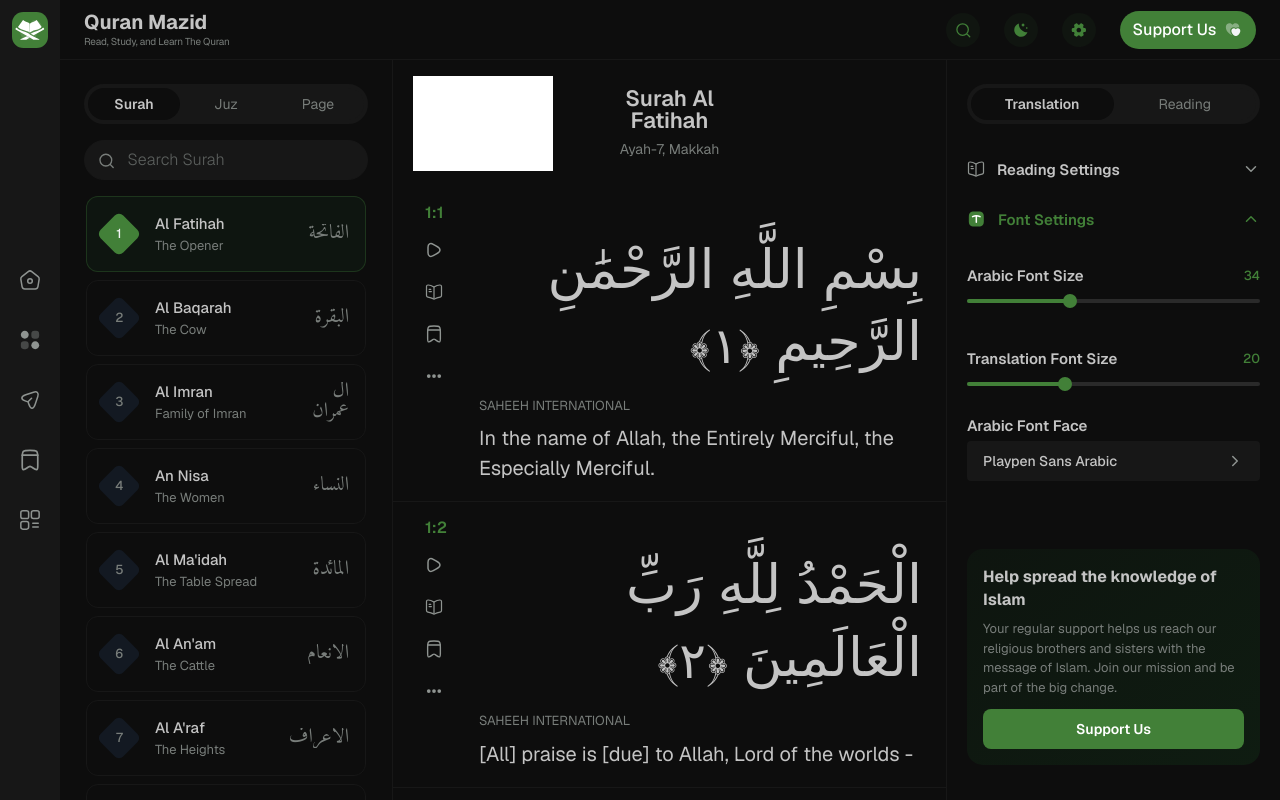
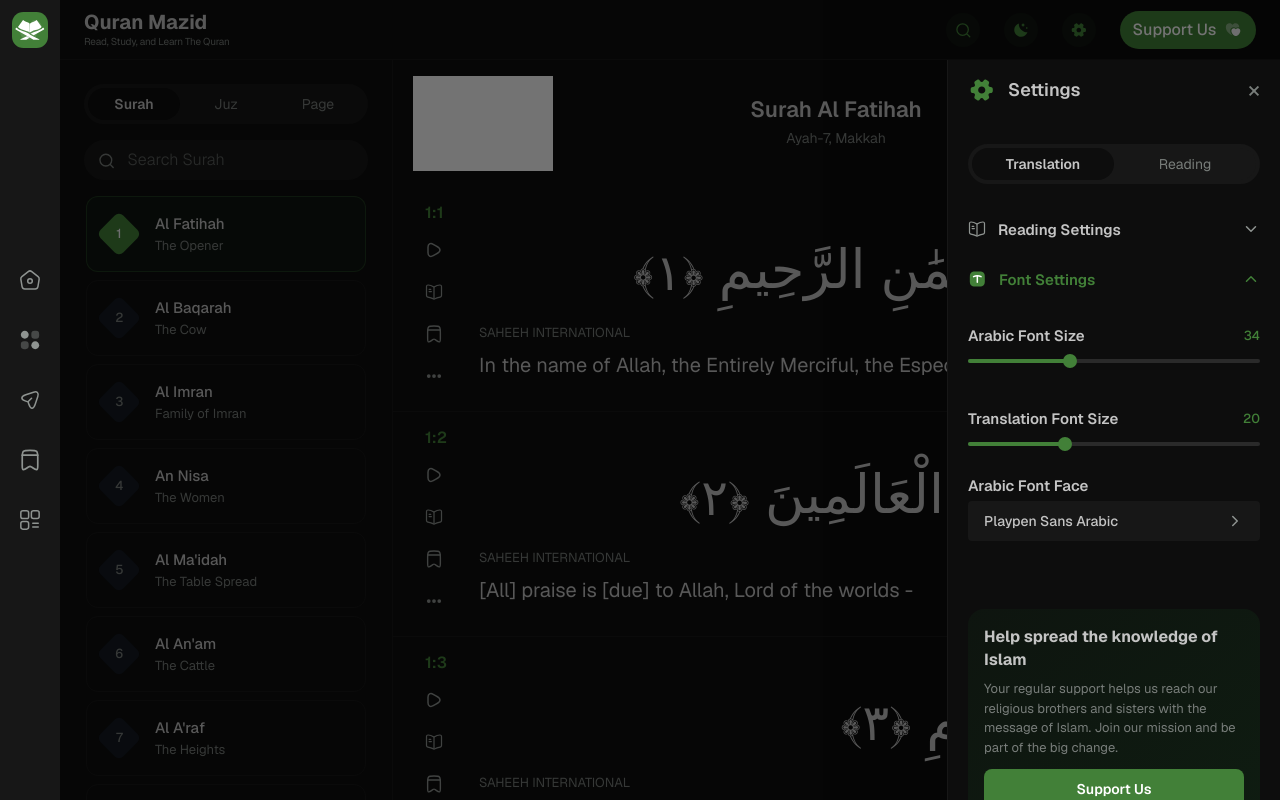
Before and after one commit to Shur0v/quranmazid, a Next.js app: page / in a window 1280 px wide. Both pictures are taken after a click on the button 1079 px from the left and 29 px from the top of the page. Built offline with nearby package versions, Linux system fonts and the light colour scheme; no server answers; grey boxes are pictures that could not be loaded; a web font is replaced by a local one.

Commit message:
Tab responsive

```diff
--- a/src/components/layout/AppShell.tsx
+++ b/src/components/layout/AppShell.tsx
@@ -1,7 +1,9 @@
 "use client";
 
-import { useEffect, useState, type ReactNode } from "react";
+import { cloneElement, isValidElement, useEffect, useState, type ReactNode } from "react";
 import { AudioPlayerProvider } from "../audio/AudioPlayerProvider";
+import RightSettingsPanel from "./RightSettingsPanel";
+import TopbarSetingIcon from "../../../public/icons/topbarsetingicon";
 
 type AppShellProps = {
   leftSidebar: ReactNode;
@@ -19,6 +21,7 @@ export default function AppShell({
   rightPanel,
 }: AppShellProps) {
   const [topBarHidden, setTopBarHidden] = useState(false);
+  const [settingsDrawerOpen, setSettingsDrawerOpen] = useState(false);
 
   useEffect(() => {
     const onDirection = (event: Event) => {
@@ -31,22 +34,74 @@ export default function AppShell({
     };
   }, []);
 
+  useEffect(() => {
+    const onResize = () => {
+      if (window.innerWidth >= 1440) setSettingsDrawerOpen(false);
+    };
+    onResize();
+    window.addEventListener("resize", onResize);
+    return () => window.removeEventListener("resize", onResize);
+  }, []);
+
+  const topBarWithSettingsTrigger =
+    isValidElement(topBar) && typeof topBar.type !== "string"
+      ? cloneElement(topBar, {
+          onOpenSettings: () => setSettingsDrawerOpen(true),
+        } as { onOpenSettings: () => void })
+      : topBar;
+
   return (
     <main className="h-dvh bg-[var(--color-surface)] text-foreground">
       <div className="grid h-dvh grid-cols-[60px_1fr] overflow-hidden">
         {leftSidebar}
         <AudioPlayerProvider>
           <div className="relative h-dvh min-h-0 overflow-hidden">
-            {topBar}
+            {topBarWithSettingsTrigger}
             <div
-              className={`absolute inset-x-0 bottom-0 grid min-h-0 grid-cols-[333px_minmax(0,1fr)_333px] overflow-hidden transition-all duration-300 ease-linear ${
+              className={`absolute inset-x-0 bottom-0 grid min-h-0 grid-cols-[333px_minmax(0,1fr)] overflow-hidden transition-all duration-300 ease-linear min-[1440px]:grid-cols-[333px_minmax(0,1fr)_333px] ${
                 topBarHidden ? "top-0" : "top-[60px]"
               }`}
             >
               {surahSidebar}
               {readerPanel}
-              {rightPanel}
+              <div className="hidden min-[1440px]:block">{rightPanel}</div>
             </div>
+
+            <div
+              className={`absolute inset-0 z-[40] bg-black/55 transition-opacity duration-300 min-[1440px]:hidden ${
+                settingsDrawerOpen ? "pointer-events-auto opacity-100" : "pointer-events-none opacity-0"
+              }`}
+              onClick={() => setSettingsDrawerOpen(false)}
+            />
+
+            <aside
+              className={`absolute bottom-0 right-0 top-[60px] z-[41] w-[333px] max-w-[92vw] border-l border-[var(--color-divider)] bg-[var(--color-surface)] transition-transform duration-300 ease-in-out min-[1440px]:hidden ${
+                settingsDrawerOpen ? "translate-x-0" : "translate-x-full"
+              }`}
+            >
+              <div className="flex items-center justify-between px-5 py-4">
+                <div className="flex items-center gap-3 text-[18px] font-semibold leading-none text-[var(--color-text-main)]">
+                  <TopbarSetingIcon className="h-[28px] w-[28px] text-[var(--color-accent)]" />
+                  <span>Settings</span>
+                </div>
+                <button
+                  type="button"
+                  onClick={() => setSettingsDrawerOpen(false)}
+                  className="cursor-pointer text-2xl leading-none text-[var(--color-text-muted)]"
+                  aria-label="Close settings"
+                >
+                  ×
+                </button>
+              </div>
+              <div
+                className="hide-scrollbar h-[calc(100%-56px)] overflow-y-auto"
+                onClick={(event) => {
+                  event.stopPropagation();
+                }}
+              >
+                <RightSettingsPanel scrollable />
+              </div>
+            </aside>
           </div>
         </AudioPlayerProvider>
       </div>
--- a/src/components/layout/RightSettingsPanel.tsx
+++ b/src/components/layout/RightSettingsPanel.tsx
@@ -7,7 +7,12 @@ import RightbarFontInactiveIcon from "../../../public/icons/rightbarfontinactive
 import RightbarReadingIcon from "../../../public/icons/rightbarreadingicon";
 import { useReaderSettings } from "../settings/ReaderSettingsProvider";
 
-export default function RightSettingsPanel() {
+type RightSettingsPanelProps = {
+  className?: string;
+  scrollable?: boolean;
+};
+
+export default function RightSettingsPanel({ className = "", scrollable = false }: RightSettingsPanelProps) {
   const { arabicUiSize, translationSize, arabicFontFace, setArabicUiSize, setTranslationSize, setArabicFontFace } = useReaderSettings();
   const [fontFaceOpen, setFontFaceOpen] = useState(false);
   const [fontSettingsOpen, setFontSettingsOpen] = useState(true);
@@ -17,7 +22,7 @@ export default function RightSettingsPanel() {
   const fontFaceLabel = arabicFontFace === "amiri" ? "Amiri" : arabicFontFace === "noto" ? "Noto Sans Arabic" : "Playpen Sans Arabic";
 
   return (
-    <aside className="h-full min-h-0 overflow-hidden bg-[var(--color-surface)] px-5 py-6">
+    <aside className={`h-full min-h-0 bg-[var(--color-surface)] px-5 py-6 ${scrollable ? "hide-scrollbar overflow-y-auto" : "overflow-hidden"} ${className}`}>
       <div className="relative isolate mb-6 flex min-h-10 items-center rounded-full border-4 border-[var(--color-divider)] bg-[var(--color-divider)]">
         <button
           type="button"
@@ -75,9 +80,8 @@ export default function RightSettingsPanel() {
         </button>
 
         <div
-          className={`grid overflow-hidden transition-all duration-300 ease-in-out ${
-            fontSettingsOpen ? "grid-rows-[1fr] opacity-100" : "grid-rows-[0fr] opacity-0"
-          }`}
+          className={`grid overflow-hidden transition-all duration-300 ease-in-out ${fontSettingsOpen ? "grid-rows-[1fr] opacity-100" : "grid-rows-[0fr] opacity-0"
+            }`}
         >
           <div className="min-h-0">
             <div className={`space-y-4 ${fontSettingsOpen ? "pt-1" : ""}`}>
@@ -138,9 +142,8 @@ export default function RightSettingsPanel() {
               </button>
 
               <div
-                className={`grid overflow-hidden transition-all duration-300 ease-in-out ${
-                  fontFaceOpen ? "grid-rows-[1fr] opacity-100" : "grid-rows-[0fr] opacity-0"
-                }`}
+                className={`grid overflow-hidden transition-all duration-300 ease-in-out ${fontFaceOpen ? "grid-rows-[1fr] opacity-100" : "grid-rows-[0fr] opacity-0"
+                  }`}
               >
                 <div className="min-h-0">
                   <div className="space-y-2 rounded-sm bg-[var(--color-dropdown-bg)] p-2">
@@ -150,7 +153,7 @@ export default function RightSettingsPanel() {
                       className={`flex w-full items-center justify-between rounded-sm px-3 py-2 text-left text-[14px] ${arabicFontFace === "playpen" ? "bg-[var(--color-divider)] text-[var(--color-accent)]" : "text-[var(--color-text-main)]"}`}
                     >
                       <span>Playpen Sans Arabic</span>
-                      {arabicFontFace === "playpen" ? <span className="text-[var(--color-accent)]">?</span> : null}
+                      {arabicFontFace === "playpen" ? <span className="text-[var(--color-accent)]">✓</span> : null}
                     </button>
                     <button
                       type="button"
@@ -158,7 +161,7 @@ export default function RightSettingsPanel() {
                       className={`flex w-full items-center justify-between rounded-sm px-3 py-2 text-left text-[14px] ${arabicFontFace === "amiri" ? "bg-[var(--color-divider)] text-[var(--color-accent)]" : "text-[var(--color-text-main)]"}`}
                     >
                       <span>Amiri</span>
-                      {arabicFontFace === "amiri" ? <span className="text-[var(--color-accent)]">?</span> : null}
+                      {arabicFontFace === "amiri" ? <span className="text-[var(--color-accent)]">✓</span> : null}
                     </button>
                     <button
                       type="button"
@@ -166,7 +169,7 @@ export default function RightSettingsPanel() {
                       className={`flex w-full items-center justify-between rounded-sm px-3 py-2 text-left text-[14px] ${arabicFontFace === "noto" ? "bg-[var(--color-divider)] text-[var(--color-accent)]" : "text-[var(--color-text-main)]"}`}
                     >
                       <span>Noto Sans Arabic</span>
-                      {arabicFontFace === "noto" ? <span className="text-[var(--color-accent)]">?</span> : null}
+                      {arabicFontFace === "noto" ? <span className="text-[var(--color-accent)]">✓</span> : null}
                     </button>
                   </div>
                 </div>
--- a/src/components/layout/SurahSidebar.tsx
+++ b/src/components/layout/SurahSidebar.tsx
@@ -96,7 +96,7 @@ export default function SurahSidebar({ surahItems }: SurahSidebarProps) {
                       <p className="line-clamp-1 break-all pr-3 text-[15px] font-medium text-[var(--color-text-main)]">{surah.name}</p>
                       <p className="line-clamp-1 break-all text-[13px] font-normal text-[var(--color-text-muted)]">{surah.subtitle}</p>
                     </div>
-                    <div className="flex h-[20px] items-center justify-end">
+                    <div className="flex h-[20px] items-center justify-end max-[1439px]:hidden">
                       <p className="font-arabic-surah line-clamp-2 text-right text-[20px] leading-[1] text-[var(--color-text-muted)]">
                         {surah.arabicName}
                       </p>
--- a/src/components/layout/TopBar.tsx
+++ b/src/components/layout/TopBar.tsx
@@ -1,4 +1,4 @@
- "use client";
+"use client";
 
 import { useEffect, useState } from "react";
 import TopbarSearchIcon from "../../../public/icons/topbarsearchicon";
@@ -6,7 +6,11 @@ import TopbarSetingIcon from "../../../public/icons/topbarsetingicon";
 import TopbarSupportIcon from "../../../public/icons/topbarsupporticon";
 import TopbarThemeIcon from "../../../public/icons/topbarthemeicon";
 
-export default function TopBar() {
+type TopBarProps = {
+  onOpenSettings?: () => void;
+};
+
+export default function TopBar({ onOpenSettings }: TopBarProps) {
   const [hidden, setHidden] = useState(false);
 
   useEffect(() => {
@@ -49,8 +53,16 @@ export default function TopBar() {
               Theme
             </span>
           </div>
-          <div className="group relative">
-            <button type="button" className="flex size-[34px] min-w-[34px] cursor-pointer items-center justify-center rounded-full bg-[var(--color-accent-soft)] p-2 active:scale-90 text-[var(--color-topbar-icon)]" data-state="closed" aria-label="Setting"><TopbarSetingIcon className="h-[18px] w-[18px]" /></button>
+          <div className="group relative min-[1440px]:hidden">
+            <button
+              type="button"
+              onClick={onOpenSettings}
+              className="flex size-[34px] min-w-[34px] cursor-pointer items-center justify-center rounded-full bg-[var(--color-accent-soft)] p-2 active:scale-90 text-[var(--color-topbar-icon)]"
+              data-state="closed"
+              aria-label="Setting"
+            >
+              <TopbarSetingIcon className="h-[18px] w-[18px]" />
+            </button>
             <span className="pointer-events-none absolute left-1/2 top-[42px] z-20 -translate-x-1/2 whitespace-nowrap rounded-lg bg-[#d9d9d9] px-3 py-2 text-[12px] leading-none text-[#2a2a2a] opacity-0 shadow-sm transition-opacity duration-150 group-hover:opacity-100">
               Setting
             </span>
```
